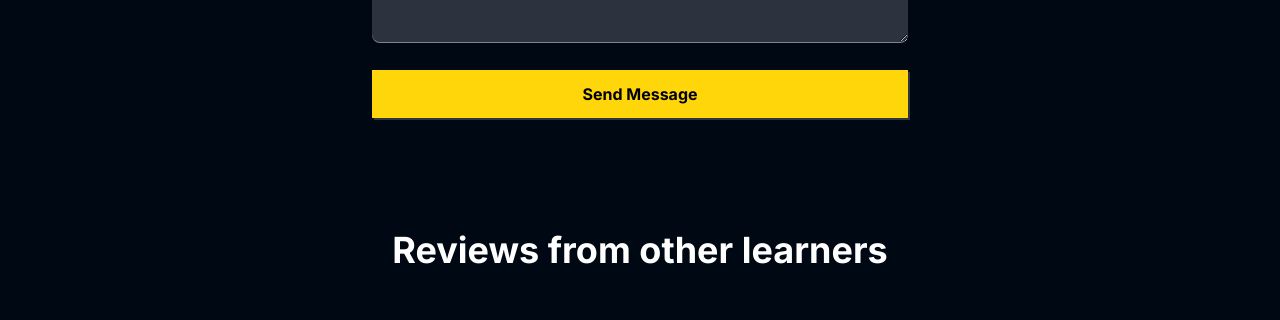
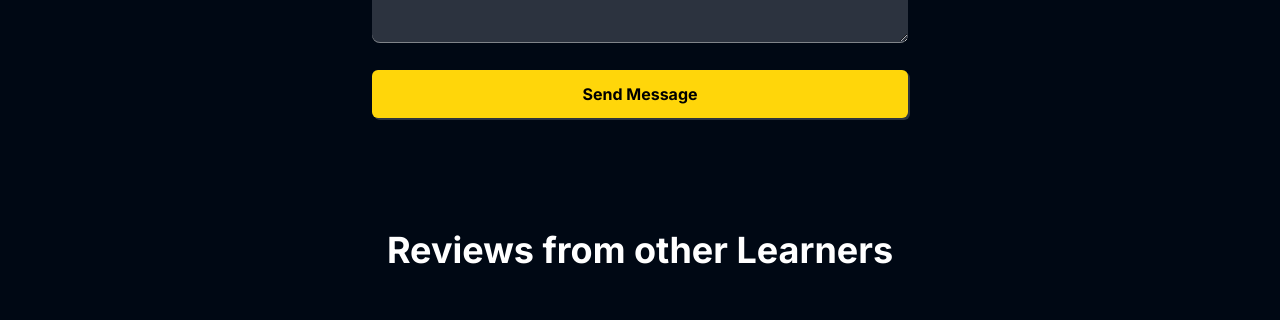
Before and after one commit to Aamir-Manzoor/Study-Notion, a React (Create React App) app: page /about in a window 1280 px wide. Shown: the part 3522-3842 px from the top of the page. Built offline with nearby package versions, Linux system fonts and the light colour scheme; no server answers.

Commit message:
changes in contact component

```diff
--- a/src/Pages/About.jsx
+++ b/src/Pages/About.jsx
@@ -111,7 +111,7 @@ const About = () => {
       <div className="relative mx-auto my-20 flex w-11/12 max-w-maxContent flex-col items-center justify-between gap-8 bg-richblack-900 text-white">
         {/* Reviws from Other Learner */}
         <h1 className="text-center text-4xl font-semibold mt-8">
-          Reviews from other learners
+          Reviews from other Learners
         </h1>
         <ReviewSlider />
       </div>
--- a/src/components/ContactPage/ContactUsForm.jsx
+++ b/src/components/ContactPage/ContactUsForm.jsx
@@ -127,13 +127,13 @@ const ContactUsForm = () => {
                 {CountryCode.map((ele, i) => {
                   return (
                     <option key={i} value={ele.code}>
-                      {ele.code} - {ele.couuntry}
+                      {ele.code} - {ele.country}
                     </option>
                   );
                 })}
               </select>
             </div>
-            <div className="flex w-[clac(100%-90px)] flex-col gap-2">
+            <div className="flex w-[calc(100%-90px)] flex-col gap-2">
               <input
                 type="number"
                 name="phoneNumber"
@@ -182,7 +182,7 @@ const ContactUsForm = () => {
         <button
           disabled={loading}
           type="submit"
-          className={`rouned-md bg-yellow-50 px-6 py-3 text-center text-[0.82rem] font-bold text-black shadow-[2px_2px_0px_0px_rgba(255,255,255,0.18)]
+          className={`rounded-md bg-yellow-50 px-6 py-3 text-center text-[0.82rem] font-bold text-black shadow-[2px_2px_0px_0px_rgba(255,255,255,0.18)]
           ${
             !loading &&
             "transition-all duration-200 hover:scale:-95 hover:shadow-none"
```
